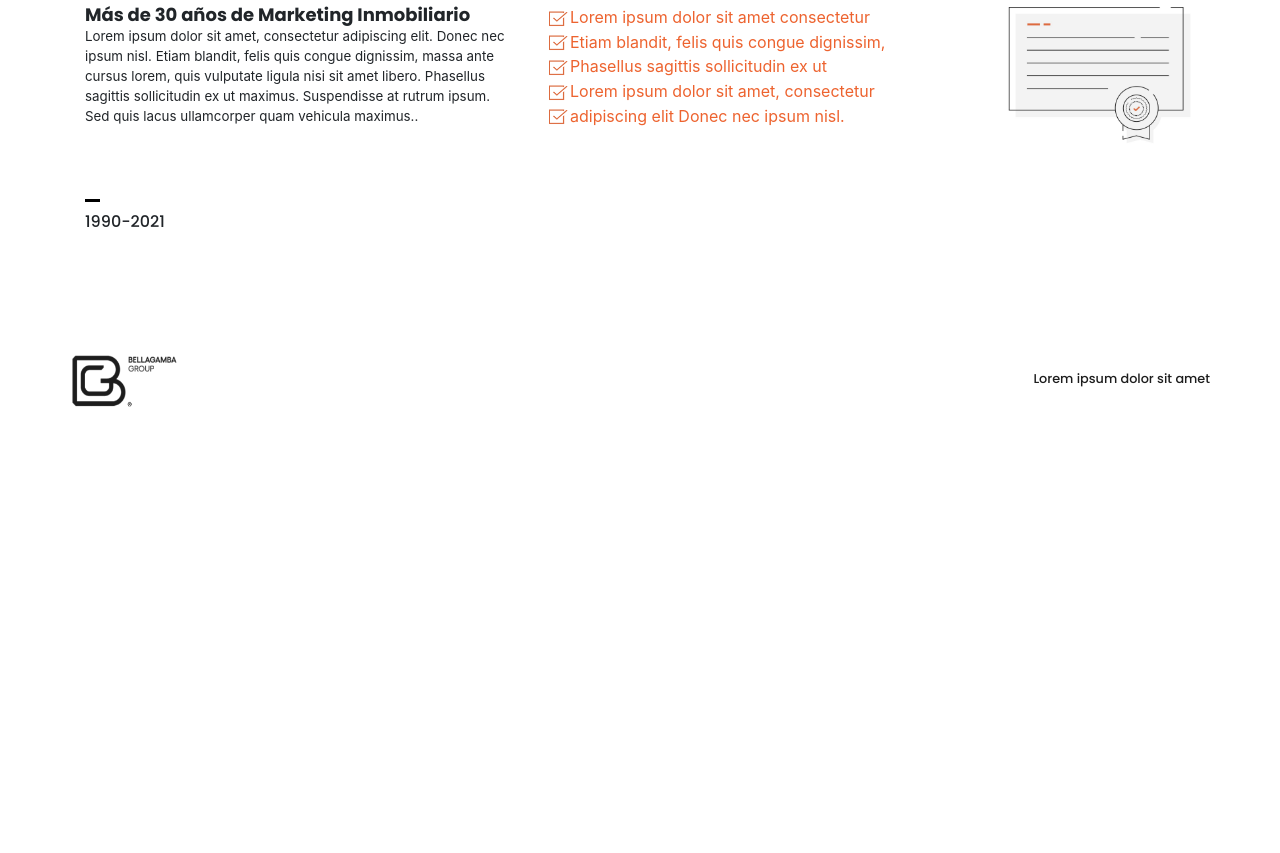
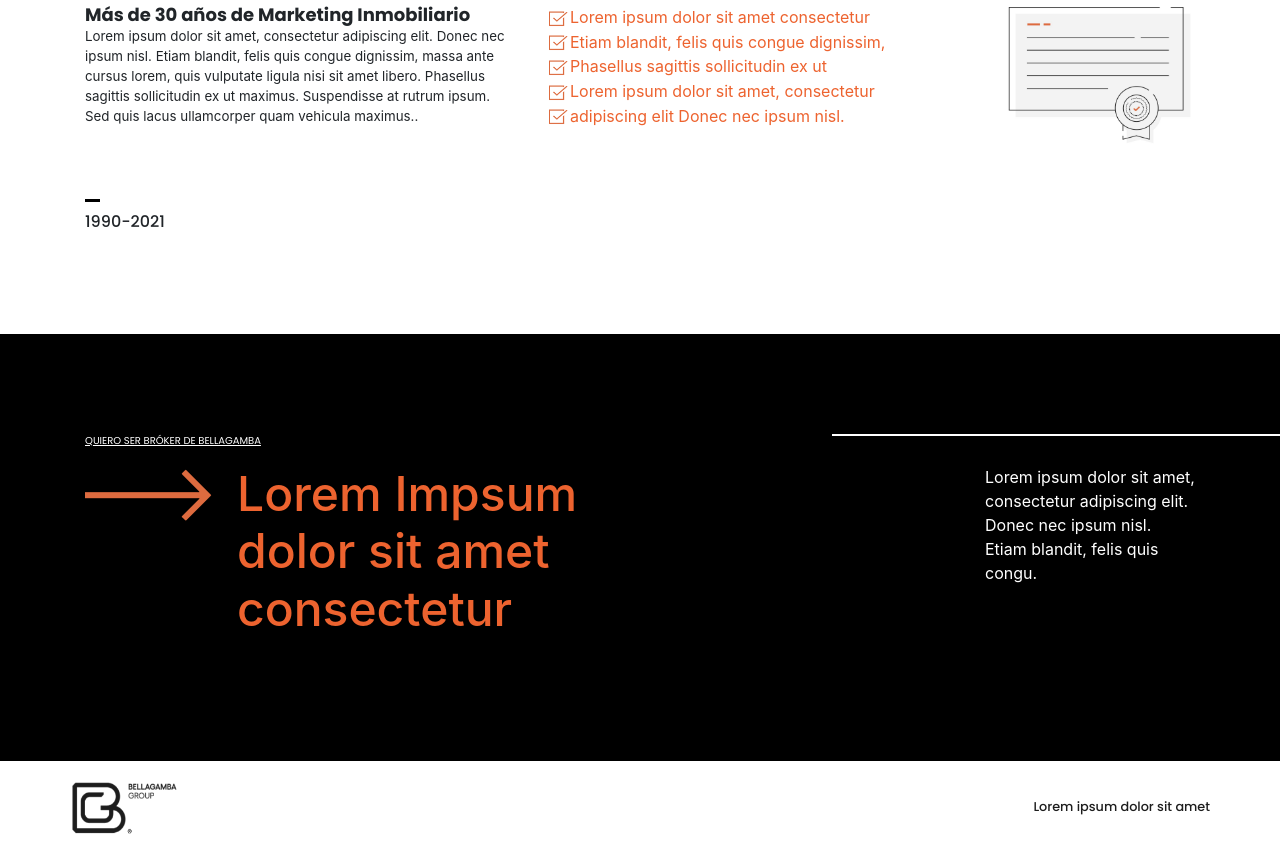
Before and after one commit to FedericoMp/bgb, a plain HTML site: page index.html in a window 1280 px wide. Shown: the part 1615-2468 px from the top of the page. Before the commit the page ends 2041 px from the top, so only its background shows below. Drawn offline with nearby package versions, Linux system fonts and the light colour scheme.

Commit message:
Se crea seccion register, en progreso: seccion box con form y links, build de css.

```diff
--- a/index.html
+++ b/index.html
@@ -68,6 +68,52 @@
       </div>
     </div>
 
+    <!-- Registro -->
+    <div class="register">
+    <div class="register__header container">
+        <p class="register__header__text">Quiero ser bróker de Bellagamba</p>
+    </div>
+    <div class="register__text-content d-flex container">
+        <div class="d-flex">
+          <img src="assets/img/arrow_long-min.png" alt="icono flecha" class="register__text-content__arrow-img">
+          <h3 class="register__text-content__headline">Lorem Impsum<br>dolor sit amet<br>consectetur</h3>
+        </div>
+        <p class="register__text-content__subheadline">Lorem ipsum dolor sit amet, consectetur adipiscing elit. Donec nec ipsum nisl. Etiam blandit, felis quis congu.</p>
+    </div>
+    <!-- <div class="register__box container">
+        <div class="register__box__form-content d-flex">
+          <div class="register__box__form-content__links d-flex">
+            <small>Seguinos en nuestras redes</small>
+            <ul>
+              <li><a href="#">Facebook /</a></li>
+              <li><a href="#">Instagram /</a></li>
+              <li><a href="#">YouTube /</a></li>
+              <li><a href="#">LinkedIn</a></li>
+            </ul>
+          </div>
+          <div class="register__box__form-content__form">
+            <form>
+              <div class="form-group">
+                <input type="text" class="form-control" placeholder="Nombre y apellido">
+              </div>
+              <div class="form-group">
+                <input type="email" class="form-control" placeholder="Email*">
+              </div>
+              <div class="row">
+                <div class="col">
+                  <input type="text" class="form-control" placeholder="Celular">
+                </div>
+                <div class="col">
+                  <input type="text" class="form-control" placeholder="Matricula">
+                </div>
+              </div>
+              <button type="button" class="btn btn-outline-primary">REGISTRARME</button>
+            </form>
+          </div>
+        </div>
+      </div>-->
+    </div>
+
     <!-- Footer -->
     <footer class="footer footer-light">
       <div class="footer__container container d-flex justify-content-between align-items-center">
--- /dev/null
+++ b/scss/components/_register.scss
@@ -0,0 +1,67 @@
+.register {
+    padding: 6.25em 0;
+    background-color: $black;
+    &__header {
+        &__text {
+            color: $white;
+            font-size: x-small;
+            text-transform: uppercase;
+            text-decoration: underline;
+            font-family: "poppinsregular";
+        }
+        @media (min-width: 992px) {
+            &__text::after {
+                right: 0;
+                width: 35%;
+                height: 2px;
+                content: '';
+                position: absolute;
+                background-color: $white;
+            }
+        }
+    }
+    &__text-content {
+        flex-direction: column;
+        @media (min-width: 992px) {
+            flex-direction: row;
+        }
+        div.d-flex {
+            flex: 1;
+        }
+        &__arrow-img {
+            width: 60px;
+            height: 30px;
+            @media (min-width: 576px) {
+                width: 128px;
+                height: 57px;
+            }
+        }
+        &__headline {
+            flex: 1;
+            color: $orange;
+            font-size: 1.8em;
+            margin-left: 0.5em;
+            margin-bottom: 0.5em;
+            @media (min-width: 576px) {
+                font-size: 2em;
+            }
+            @media (min-width: 768px) {
+                font-size: 3em;
+                flex-direction: row;
+            }
+        }
+        &__subheadline {
+            flex: 1;
+            color: $white;
+            max-width: 210px;
+            margin-left: 74px;
+            @media (min-width: 576px) {
+                margin-left: 144px;
+            }
+            @media (min-width: 768px) {
+                margin-left: 153px;
+            }
+        }
+    }
+    // &__box {}
+}
--- a/scss/components/index.scss
+++ b/scss/components/index.scss
@@ -2,4 +2,5 @@
 @import 'hero';
 @import 'video';
 @import 'certificate';
+@import 'register';
 @import 'footer';
```
Also changed, not shown: styles/index.css, 1 other file.
